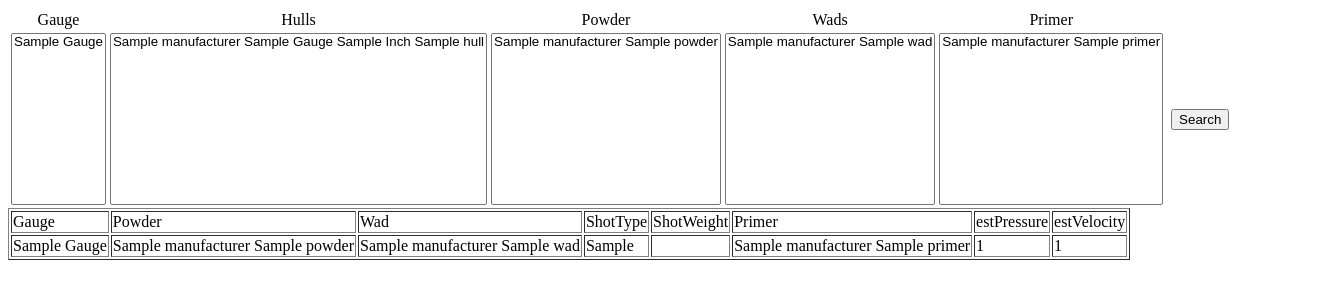
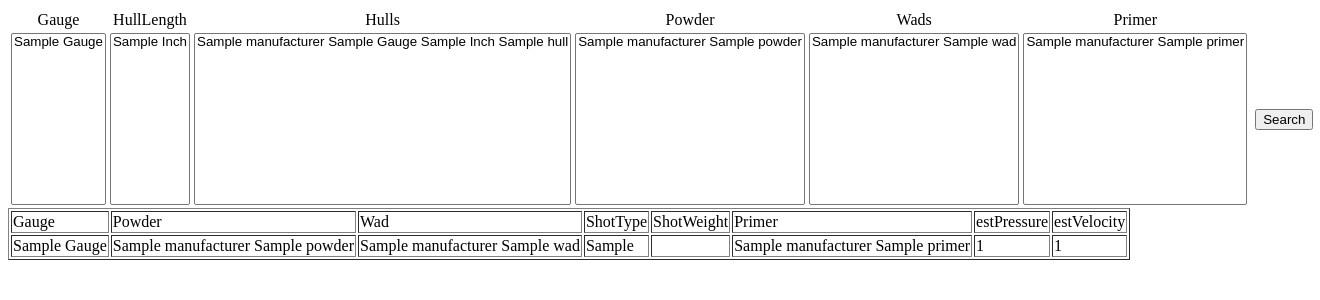
Before and after one commit to rsaxvc/reloadr, a Django app: page /recipes/ in a window 1320 px wide. Shown: the top 300 px of the page. Run offline with Django 3.2, Linux system fonts and the light colour scheme; tables that the repository leaves empty hold one stand-in row (values such as "Sample post").

Commit message:
Add HullLength filtering

```diff
--- a/web/reloadr/recipes/templates/recipes/index.html
+++ b/web/reloadr/recipes/templates/recipes/index.html
@@ -1,6 +1,7 @@
 <table>
 	<tr>
 		<td align="center">Gauge</td>
+		<td align="center">HullLength</td>
 		<td align="center">Hulls</td>
 		<td align="center">Powder</td>
 		<td align="center">Wads</td>
@@ -19,6 +20,19 @@
 		{% endif %}
 
 		</td><td>
+
+		{% if table.HullLength %}
+		<select multiple size=10 name=hulllength>
+			{% for length in table.HullLength.all %}
+				<option value="{{length.id}}">{{length}}</option>
+			{% endfor %}
+		</select>
+		{% else %}
+			No Lengths Available
+		{% endif %}
+
+		</td><td>
+
 		{% if table.Hull %}
 		<select multiple size=10 name=hull>
 			{% for hull in table.Hull.all %}
--- a/web/reloadr/recipes/views.py
+++ b/web/reloadr/recipes/views.py
@@ -6,7 +6,7 @@ from django.views import generic
 
 from django.utils import timezone
 
-from recipes.models import Powder,Recipe,Hull,Wad,Primer,Gauge
+from recipes.models import Powder,Recipe,Hull,HullLength,Wad,Primer,Gauge
 
 import operator
 
@@ -26,18 +26,20 @@ class IndexView(generic.ListView):
 		"""Get everything needed for index page"""
 		retn={}
 
-		gaugefilter  = self.intmap( 'gauge',  Gauge )
-		wadfilter    = self.intmap( 'wad',    Wad )
-		hullfilter   = self.intmap( 'hull',   Hull )
-		primerfilter = self.intmap( 'primer', Primer )
-		powderfilter = self.intmap( 'powder', Powder )
+		gaugefilter      = self.intmap( 'gauge',      Gauge )
+		wadfilter        = self.intmap( 'wad',        Wad )
+		hullfilter       = self.intmap( 'hull',       Hull )
+		hulllengthfilter = self.intmap( 'hulllength', HullLength )
+		primerfilter     = self.intmap( 'primer',     Primer )
+		powderfilter     = self.intmap( 'powder',     Powder )
 
-		retn['Gauge'] = Gauge.objects.filter(id__in=gaugefilter).order_by('size')
-		retn['Hull']   = Hull.objects.filter(gauge__in=gaugefilter).order_by('manufacturer','gauge')
-		retn['Primer'] = Primer.objects.order_by('manufacturer')
-		retn['Powder'] = Powder.objects.order_by('manufacturer','name')
-		retn['Wad']    = Wad.objects.order_by('manufacturer','name')
-		retn['Recipe'] = Recipe.objects.filter(wad__in=wadfilter).order_by('gauge','powder')
+		retn['Gauge']      = Gauge.objects.filter(id__in=gaugefilter).order_by('size')
+		retn['Hull']       = Hull.objects.filter(gauge__in=gaugefilter).order_by('manufacturer','gauge')
+		retn['HullLength'] = HullLength.objects.all()
+		retn['Primer']     = Primer.objects.order_by('manufacturer')
+		retn['Powder']     = Powder.objects.order_by('manufacturer','name')
+		retn['Wad']        = Wad.objects.order_by('manufacturer','name')
+		retn['Recipe']     = Recipe.objects.filter(wad__in=wadfilter).order_by('gauge','powder')
 
 		return retn;
 
```
